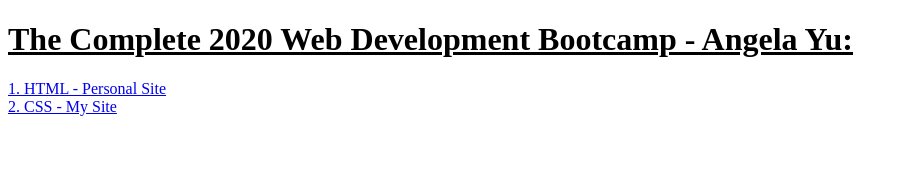
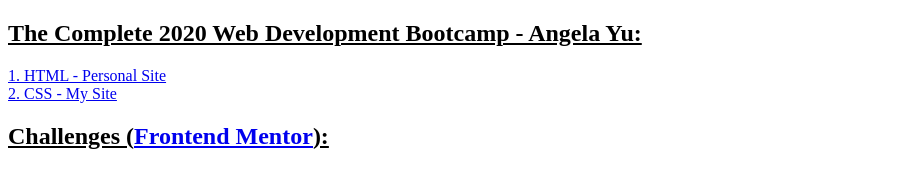
Before and after one commit to sa-anon-00/Web_Dev, a plain HTML site: page index.html in a window 1280 px wide. Shown: the whole page, without its empty margins (0-908 px from the left). Drawn offline with Linux system fonts and the light colour scheme.

Commit message:
5th update

```diff
--- a/index.html
+++ b/index.html
@@ -9,8 +9,9 @@
     <title>Sa's Web Development</title>
 </head>
 <body>
-    <h1 style="text-decoration: underline;">The Complete 2020 Web Development Bootcamp - Angela Yu:</h1>
+    <h2 style="text-decoration: underline;">The Complete 2020 Web Development Bootcamp - Angela Yu:</h2>
     <a href="The Complete 2020 Web Development Bootcamp - Angela Yu/1. HTML - Personal Site/index.html">1. HTML - Personal Site</a><br>
     <a href="The Complete 2020 Web Development Bootcamp - Angela Yu/2. CSS - My Site/index.html">2. CSS - My Site</a>
+    <h2 style="text-decoration: underline;">Challenges (<a href="https://www.frontendmentor.io">Frontend Mentor</a>):</h2>
 </body>
 </html>
```
